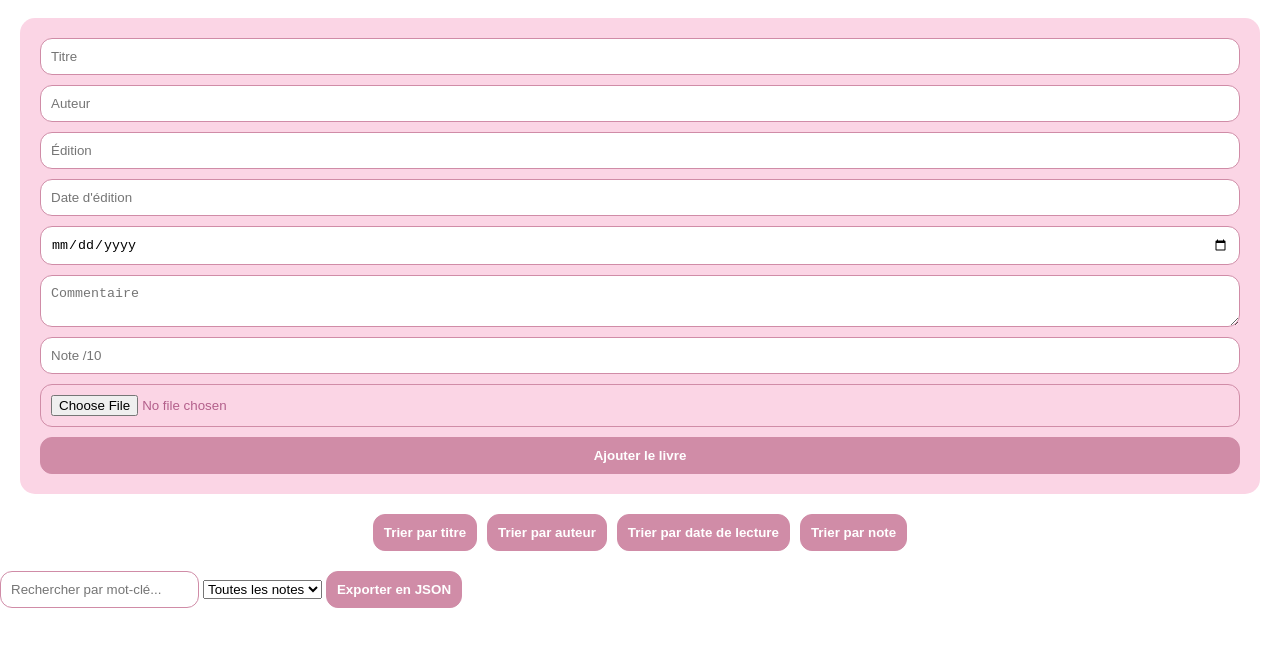
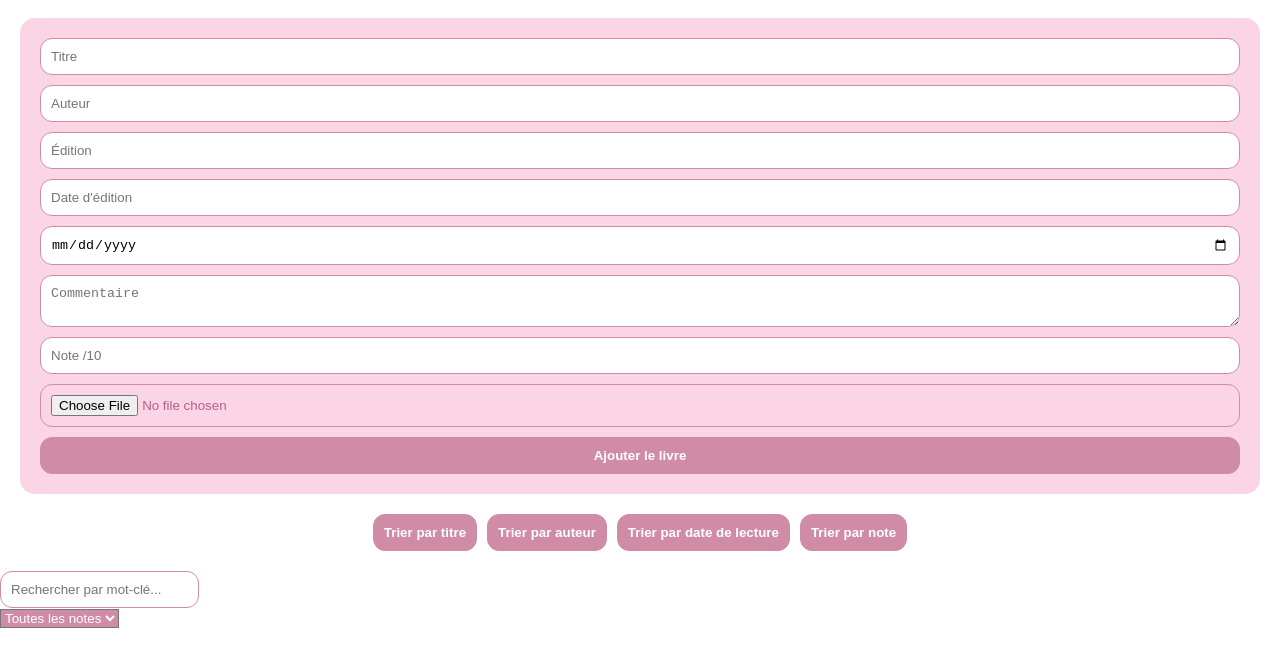
Before and after one commit to Emi-Blanc/SiteLivresThera, a website: page index.html in a window 1280 px wide. Shown: the part 122-788 px from the top of the page. Drawn offline with Linux system fonts and the light colour scheme; no server answers.

```diff
--- a/index.html
+++ b/index.html
@@ -35,7 +35,7 @@
     </div>
 
     <input type="text" id="search-input" placeholder="Rechercher par mot-clé..." oninput="applyFilters()">
-
+<br>
     <select id="note-filter" onchange="applyFilters()">
       <option value="">Toutes les notes</option>
       <option value="0">0</option>
@@ -51,7 +51,7 @@
       <option value="10">10</option>
     </select>
 
-    <button onclick="exportBooks()">Exporter en JSON</button>
+   <!-- <button onclick="exportBooks()">Exporter en JSON</button> -->
 
     <div id="book-list"></div>
   </main>
--- a/style.css
+++ b/style.css
@@ -78,3 +78,8 @@
     object-fit: cover;
     border-radius: 10px;
   }
+
+  select{
+    background-color: #d08ca7; /* prune plus doux */
+    color: white;
+  }
```
